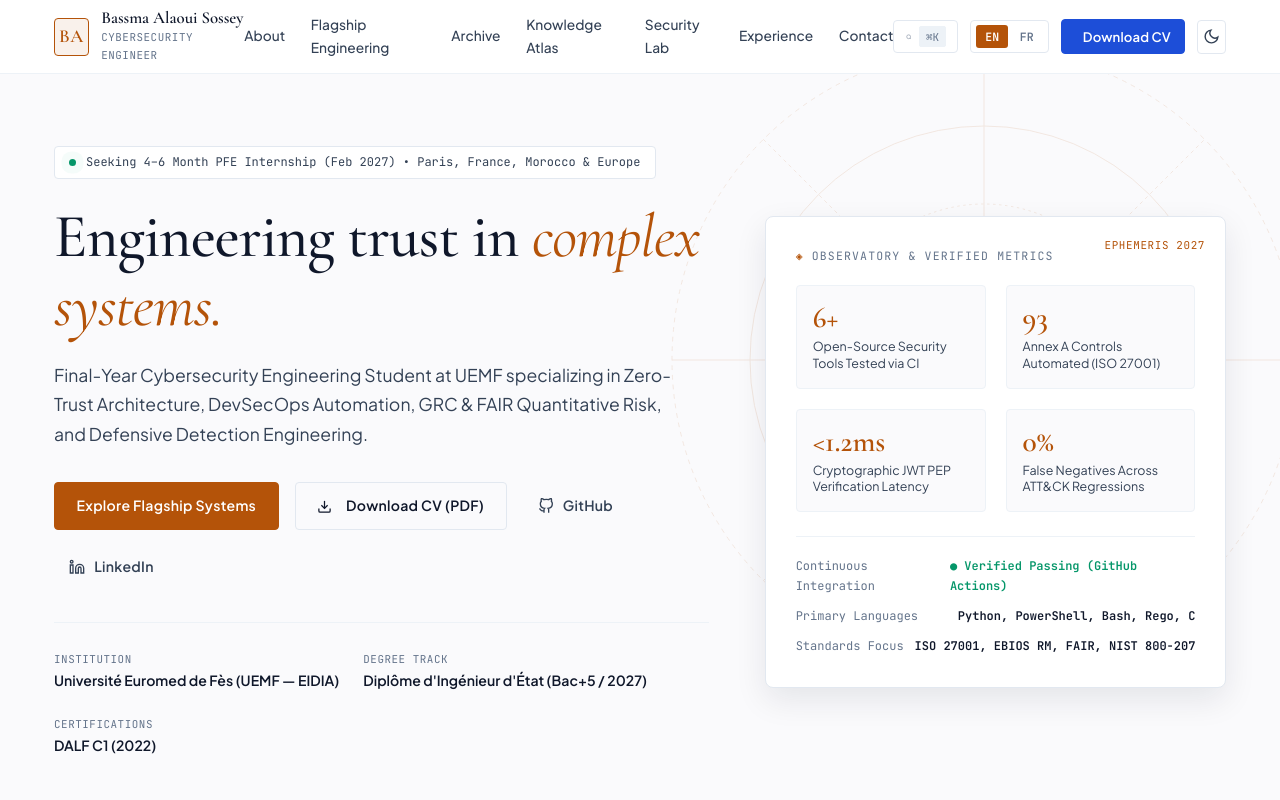
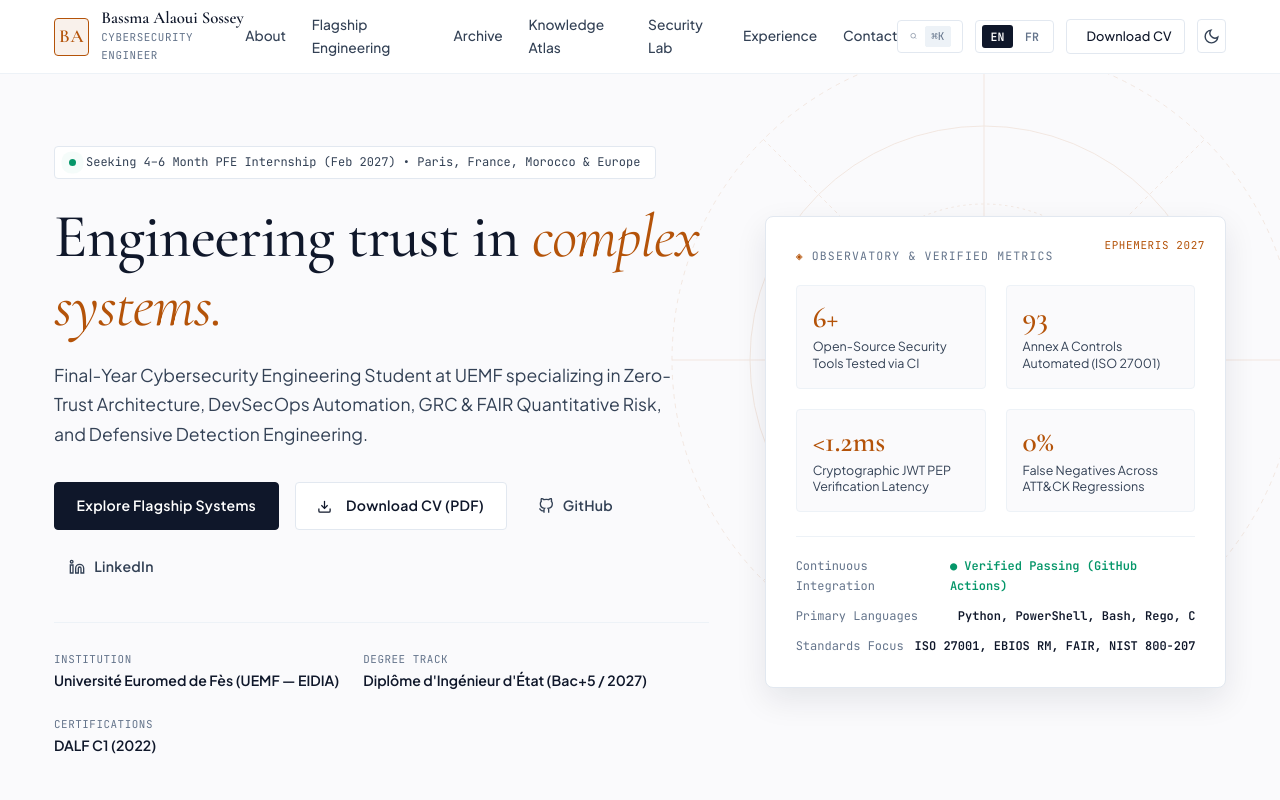
Before and after one commit to Bassma202/Bassma202.github.io, a plain HTML site: page index.html in a window 1280 px wide. Shown: the top 800 px of the page. Drawn offline with nearby package versions, Linux system fonts and the light colour scheme.

Commit message:
Style Download CV and primary buttons to match clean monochrome page palette

```diff
--- a/style.css
+++ b/style.css
@@ -286,6 +286,8 @@ button {
 }
 
 [data-theme="archival"] .btn-primary {
+  background: #0F172A;
+  border-color: #0F172A;
   color: #FFFFFF;
 }
 
@@ -296,6 +298,11 @@ button {
   box-shadow: var(--shadow-md);
 }
 
+[data-theme="archival"] .btn-primary:hover {
+  background: #1E293B;
+  border-color: #1E293B;
+}
+
 .btn-outline {
   background: transparent;
   color: var(--text-primary);
@@ -307,6 +314,18 @@ button {
   color: var(--accent-brass);
   background: var(--accent-brass-glow);
   transform: translateY(-1px);
+}
+
+[data-theme="archival"] .btn-outline {
+  background: var(--bg-surface);
+  border-color: var(--border-primary);
+  color: var(--text-primary);
+}
+
+[data-theme="archival"] .btn-outline:hover {
+  background: var(--bg-subtle);
+  border-color: var(--text-primary);
+  color: var(--text-primary);
 }
 
 .btn-ghost {
@@ -479,6 +498,7 @@ button {
 }
 
 [data-theme="archival"] .ctrl-btn.active {
+  background: #0F172A;
   color: #FFFFFF;
 }
 
@@ -531,37 +551,34 @@ button {
   display: inline-flex;
   align-items: center;
   gap: 0.45rem;
-  padding: 0.35rem 0.85rem;
+  padding: 0.35rem 0.75rem;
   font-family: var(--font-sans);
-  font-size: 0.82rem;
-  font-weight: 600;
-  color: #0D1017;
-  background: var(--accent-brass);
-  border: 1px solid var(--accent-brass);
+  font-size: 0.8rem;
+  font-weight: 500;
+  color: var(--text-primary);
+  background: var(--bg-surface);
+  border: 1px solid var(--border-primary);
   border-radius: var(--radius-sm);
   text-decoration: none;
-  transition: all var(--trans-base);
+  transition: all var(--trans-fast);
   letter-spacing: 0.01em;
   white-space: nowrap;
 }
 
-[data-theme="archival"] .nav-cv-btn {
-  background: var(--accent-blue);
-  border-color: var(--accent-blue);
-  color: #FFFFFF;
+.nav-cv-btn svg {
+  color: var(--text-muted);
+  transition: color var(--trans-fast);
 }
 
 .nav-cv-btn:hover {
-  background: var(--accent-brass-hover);
-  border-color: var(--accent-brass-hover);
+  background: var(--bg-subtle);
+  border-color: var(--text-primary);
+  color: var(--text-primary);
   transform: translateY(-1px);
-  box-shadow: var(--shadow-sm);
-}
-
-[data-theme="archival"] .nav-cv-btn:hover {
-  background: #1e40af;
-  border-color: #1e40af;
-  color: #FFFFFF;
+}
+
+.nav-cv-btn:hover svg {
+  color: var(--text-primary);
 }
 
 @media (max-width: 640px) {
```
